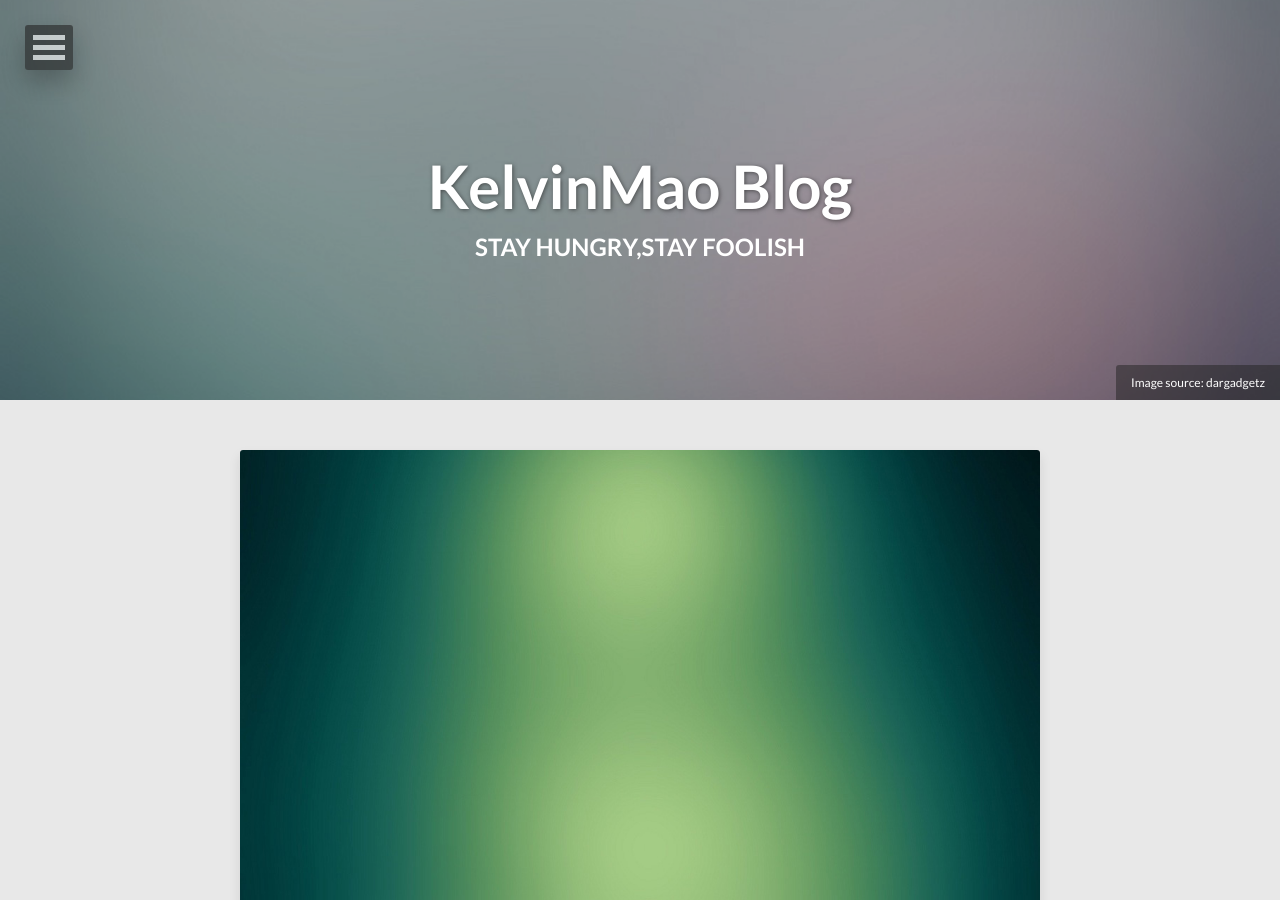
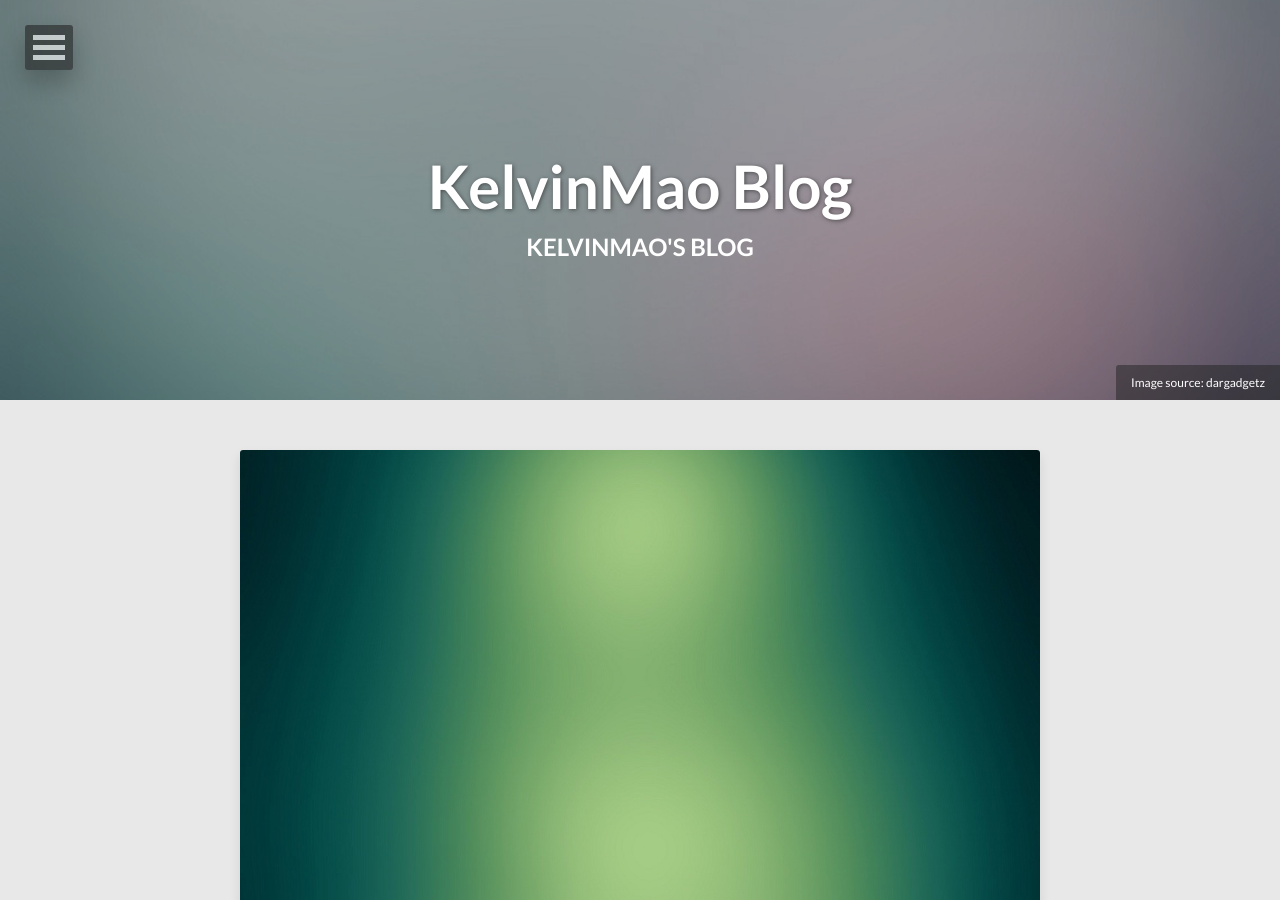
Before and after one commit to Kelvinmao/kelvinmao.github.io, a Jekyll site: the page built from index.html, in a window 1280 px wide and 900 px high. Built offline with Jekyll 4.4.1, drawn with Linux system fonts in a browser that asks for light colours; nearby versions of some CDN libraries; the list of posts is cut into pages by our own code.

Commit message:
2016-08-15

```diff
--- a/index.html
+++ b/index.html
@@ -1,6 +1,6 @@
 ---
 layout: post-index
-title: Stay hungry,Stay foolish
+title: KelvinMao's Blog
 description: "Describe this nonsense."
 tags: [Jekyll, theme, themes, responsive, blog, modern]
 comments: true
```
